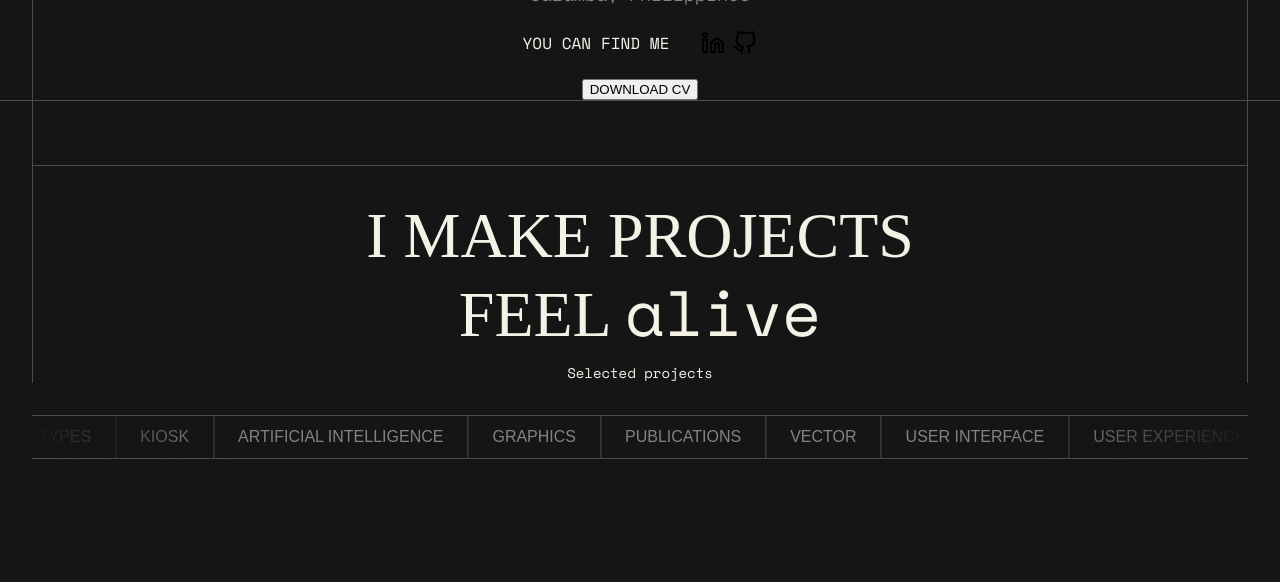
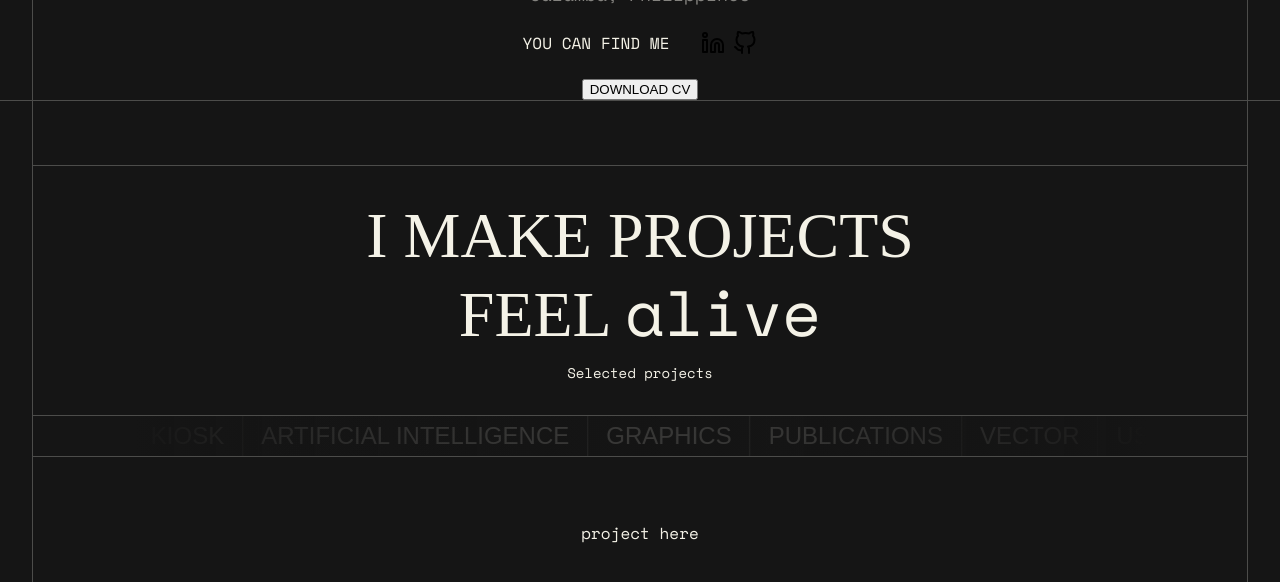
Before and after one commit to Cywem/Portfolio, a React (Vite) app: page / in a window 1280 px wide. Shown: the part 672-1254 px from the top of the page. Built offline with nearby package versions, Linux system fonts and the light colour scheme; a web font is replaced by a local one.

Commit message:
Improved marquee design

```diff
--- a/src/components/Sections/Project.jsx
+++ b/src/components/Sections/Project.jsx
@@ -6,12 +6,12 @@ const Project = () => {
 
       <div className='project-header'>
         <div className='project-header-container'>
+
           <div className='header-divider'></div>
           <div className='header-title-container'>
             <h2 className='header-title'>I MAKE PROJECTS</h2>
             <h2 className='header-title'>FEEL <span id='title-alive'>alive</span></h2>
             <p className='header-subtitle'>Selected projects</p>
-          </div>
           </div>
 
           <div className='marquee-wrapper'>
@@ -44,9 +44,18 @@ const Project = () => {
           </div>
 
         </div>
+      </div>
 
       <div className='project-content'>
+        <div className='project-content-container'>
 
+          <div className='project-card-container'>
+            {/* Project cards will be added here in the future */}
+            <p>project here</p>
+          </div>
+
+
+        </div>
       </div>
 
     </section>
--- a/src/components/Sections/project.css
+++ b/src/components/Sections/project.css
@@ -10,7 +10,7 @@ h1, h2, p {
 .project-header{
   border-top: 1px solid #4C4C4A;
   display: flex;
-  height: 392px;
+  height: auto;
   padding: 0px 32px;
   flex-direction: column;
   align-items: center;
@@ -81,9 +81,9 @@ h1, h2, p {
   position: absolute;
   top: 0;
   left: 0;
-  width: 200px;
+  width: 1000px;
   height: 100%;
-  background: linear-gradient(to right, #151515 0%, transparent 100%);
+  background: linear-gradient(to right, #151515 10%, transparent 100%);
   z-index: 2;
   pointer-events: none;
 }
@@ -92,9 +92,9 @@ h1, h2, p {
   position: absolute;
   top: 0;
   right: 0;
-  width: 200px;
+  width: 1000px;
   height: 100%;
-  background: linear-gradient(to left, #151515 0%, transparent 100%);
+  background: linear-gradient(to left, #151515 10%, transparent 100%);
   z-index: 2;
   pointer-events: none;
 }
@@ -123,11 +123,11 @@ h1, h2, p {
 .marquee-content li {
   color: #84837f;
   font-family: "Bayon", sans-serif;
-  font-size: 16px;
+  font-size: 24px;
   font-weight: 400;
   text-transform: uppercase;
   white-space: nowrap;
-  padding: 12px 24px;
+  padding: 6px 18px;
   border-left: 1px solid #4C4C4A;
   flex-shrink: 0;
   display: flex;
@@ -163,3 +163,26 @@ h1, h2, p {
     animation-duration: 120s;
   }
 }
+
+
+.project-content{
+  display: flex;
+  height: auto;
+  padding: 0px 32px;
+  flex-direction: column;
+  align-items: center;
+  gap: 32px;
+  align-self: stretch;
+
+}
+.project-content-container{
+  display: flex;
+  flex-direction: column;
+  align-items: center;
+  gap: 32px;
+  align-self: stretch;
+  padding: 64px 32px;
+
+  border-left: 1px solid #4C4C4A;
+  border-right: 1px solid #4C4C4A;
+}
```
Lines whose indentation alone changed are shown as unchanged.
